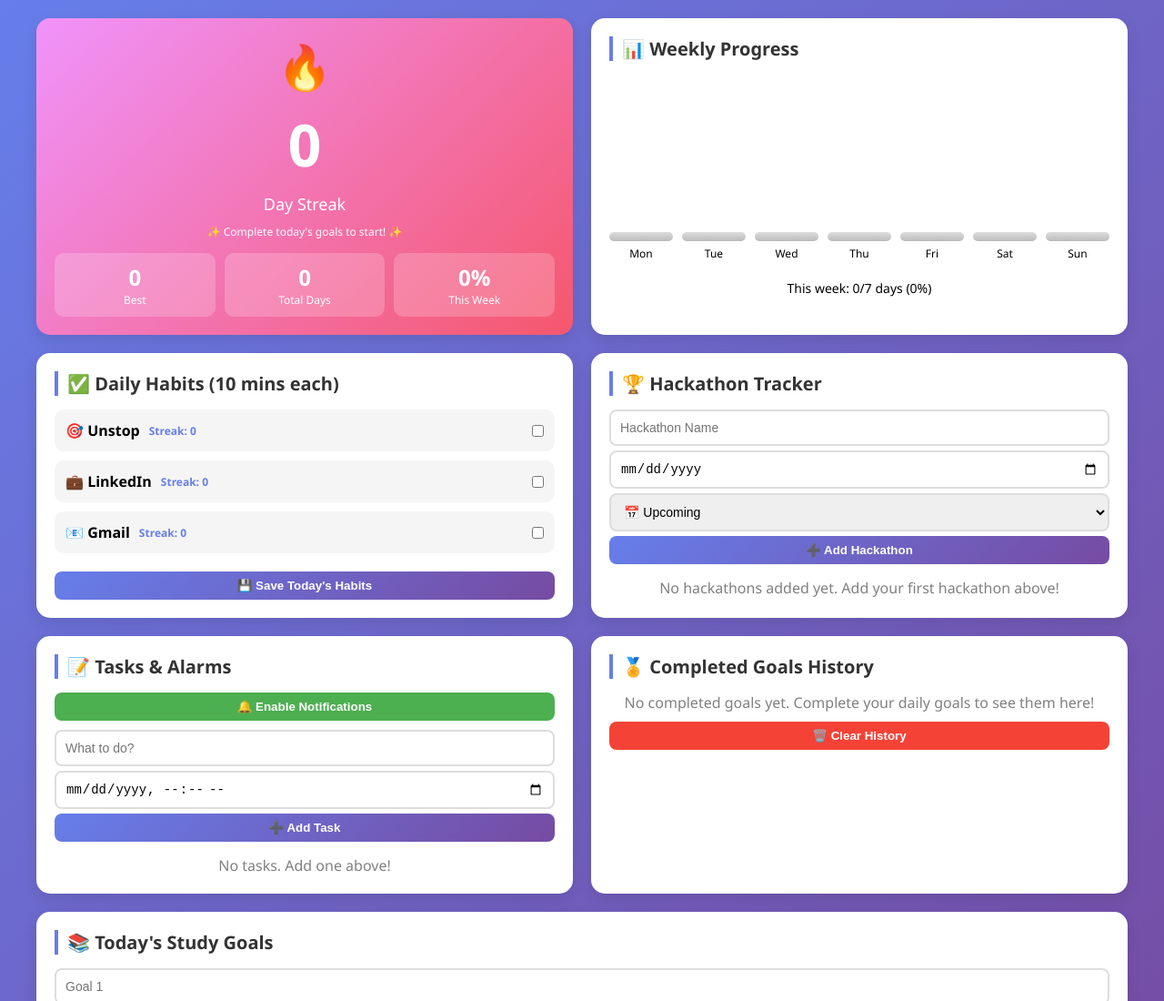
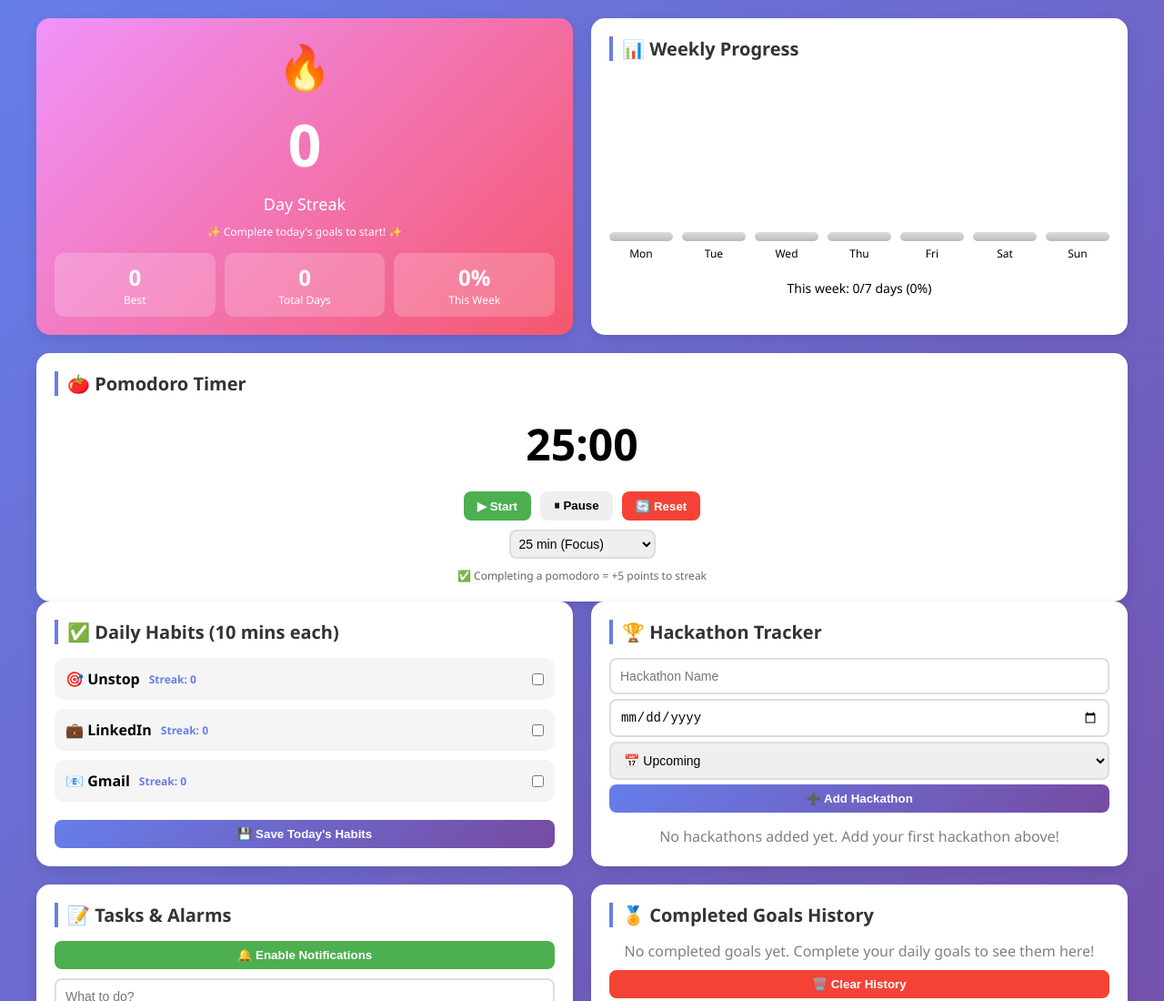
Before and after one commit to JyoshnaKarri/my-todo-notify, a plain HTML site: page index.html in a window 1280 px wide. Shown: the top 1100 px of the page at 91% size. Drawn offline with Linux system fonts and the light colour scheme.

Commit message:
Update index_1.html

```diff
--- a/index.html
+++ b/index.html
@@ -294,6 +294,26 @@
             </div>
         </div>
 
+        <div class="card">
+    <div class="card-title">🍅 Pomodoro Timer</div>
+    <div style="text-align: center;">
+        <div id="timer-display" style="font-size: 48px; font-weight: bold; margin: 20px;">25:00</div>
+        <div style="display: flex; gap: 10px; justify-content: center;">
+            <button id="start-timer" class="btn-success">▶ Start</button>
+            <button id="pause-timer" class="btn-warning">⏸ Pause</button>
+            <button id="reset-timer" class="btn-danger">🔄 Reset</button>
+        </div>
+        <select id="timer-select" style="margin-top: 10px; padding: 5px;">
+            <option value="25">25 min (Focus)</option>
+            <option value="5">5 min (Short Break)</option>
+            <option value="15">15 min (Long Break)</option>
+        </select>
+        <div style="margin-top: 10px; font-size: 12px; color: #666;">
+            ✅ Completing a pomodoro = +5 points to streak
+        </div>
+    </div>
+</div>
+
         <!-- Middle Row: Habits + Hackathons -->
         <div class="dashboard-grid">
             <!-- Daily Habits Block -->
```
